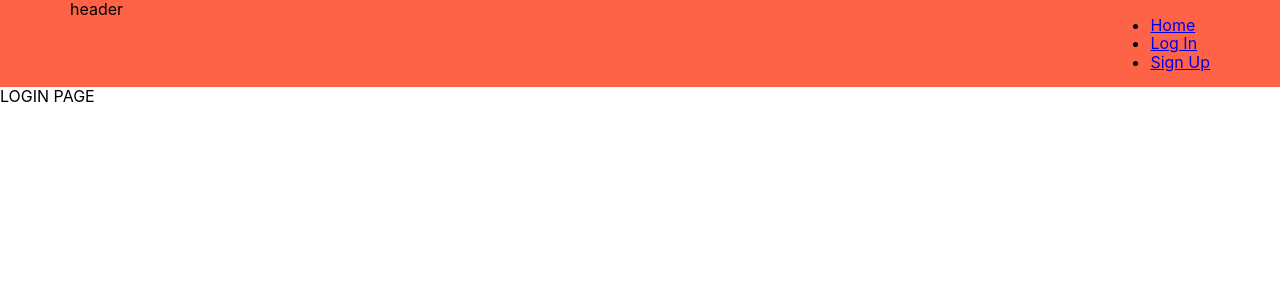
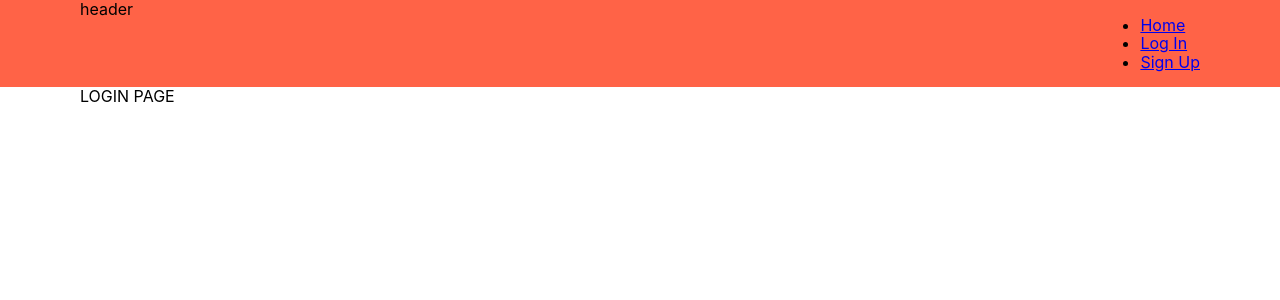
Before and after one commit to made-by-curiosity/zenbit_test_task, a React (Create React App) app in the folder frontend/: page /zenbit_test_task/login in a window 1280 px wide. Shown: the top 300 px of the page. Built offline with nearby package versions, Linux system fonts and the light colour scheme.

Commit message:
add container to pages and header

```diff
--- a/frontend/src/components/Container/Container.styled.jsx
+++ b/frontend/src/components/Container/Container.styled.jsx
@@ -1,9 +1,9 @@
 import styled from 'styled-components';
 
 export const MainContainer = styled.div`
-  max-width: 1200px;
+  max-width: 1440px;
   margin: 0 auto;
-  padding: 0 30px;
+  padding: 0 80px;
 
   display: flex;
   flex-direction: column;
--- a/frontend/src/layout/AppBar/AppBar.styled.jsx
+++ b/frontend/src/layout/AppBar/AppBar.styled.jsx
@@ -1,8 +1,6 @@
 import styled from 'styled-components';
 
 export const PageHeader = styled.header`
-  padding: 0 30px;
-
   background-color: tomato;
 `;
 
--- a/frontend/src/pages/HomePage.jsx
+++ b/frontend/src/pages/HomePage.jsx
@@ -1,5 +1,7 @@
+import { Container } from 'components/Container/Container';
+
 const HomePage = () => {
-  return <div>HOME PAGE</div>;
+  return <Container>HOME PAGE</Container>;
 };
 
 export default HomePage;
--- a/frontend/src/pages/SignInPage.jsx
+++ b/frontend/src/pages/SignInPage.jsx
@@ -1,5 +1,7 @@
+import { Container } from 'components/Container/Container';
+
 const SignInPage = () => {
-  return <div>LOGIN PAGE</div>;
+  return <Container>LOGIN PAGE</Container>;
 };
 
 export default SignInPage;
--- a/frontend/src/pages/SignUpPage.jsx
+++ b/frontend/src/pages/SignUpPage.jsx
@@ -1,5 +1,7 @@
+import { Container } from 'components/Container/Container';
+
 const SignUpPage = () => {
-  return <div>SIGN UP PAGE</div>;
+  return <Container>SIGN UP PAGE</Container>;
 };
 
 export default SignUpPage;
```
